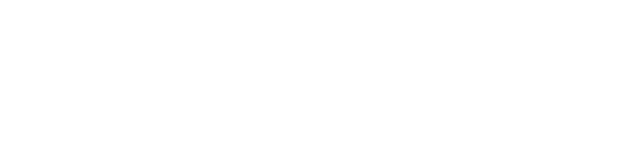
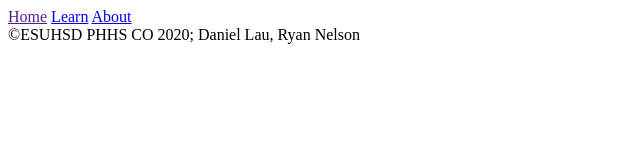
Before and after one commit to theusaf/nfte-2019, a website: page public/index.html in a window 1280 px wide. Shown: the whole page, without its empty margins (0-640 px from the left). Drawn offline with Linux system fonts and the light colour scheme.

Commit message:
add more website files

```diff
--- a/public/index.html
+++ b/public/index.html
@@ -4,8 +4,17 @@
     <meta charset="utf-8">
     <meta name="viewport" content="width=device-width, initial-scale=1.0">
     <title>BePreparedness Emergency Disaster Information</title>
+    <link rel="stylesheet" href="global.css">
   </head>
   <body>
+    <nav>
+      <a href="">Home</a>
+      <a href="Disasters">Learn</a>
+      <a href="About">About</a>
+    </nav>
+    <article>
 
+    </article>
+    <footer>&copy;ESUHSD PHHS CO 2020; Daniel Lau, Ryan Nelson</footer>
   </body>
 </html>
```
Also changed, not shown: public/global.css (added).
